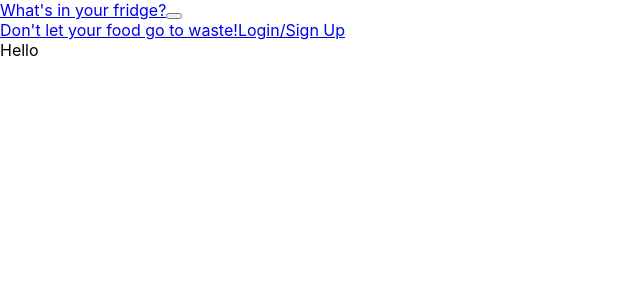
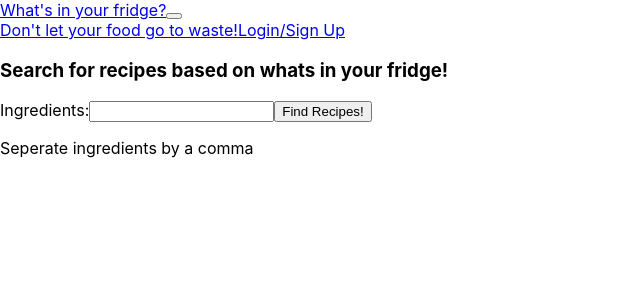
Before and after one commit to TheresaRutledge/whats-in-your-fridge, a React (Create React App) app in the folder client/: page / in a window 1280 px wide. Shown: the top 300 px of the page, without its empty margins (0-640 px from the left). Built offline with nearby package versions, Linux system fonts and the light colour scheme.

Commit message:
lost items

```diff
--- a/client/src/App.js
+++ b/client/src/App.js
@@ -5,9 +5,10 @@ import ApolloClient from 'apollo-boost';
 
 import Donate from "./pages/Donate";
 import Home from "./pages/Home";
-import Login from "./pages/Login";
+import LoginForm from "./components/LoginForm";
 import NoMatch from "./pages/NoMatch";
 import Profile from "./pages/Profile";
+import SingleRecipe from "./pages/SingleRecipe";
 import Navbar from './components/Navbar';
 
 import { StoreProvider } from "./utils/State";
@@ -34,7 +35,8 @@ function App() {
                         <Navbar />
                         <Switch>
                             <Route exact path='/' component={Home} />
-                            {/* <Route exact path='/login' component={Login} /> */}
+                            <Route exact path='/login' component={LoginForm} />
+                            <Route exact path='recipe/:id' component={SingleRecipe} />
                             {/* <Route exact path='/profile' component={Profile} /> */}
                             {/* <Route exact path='/donate' component={Donate} /> */}
                             {/* <Route component={NoMatch} /> */}
--- /dev/null
+++ b/client/src/components/Recipes/index.js
@@ -0,0 +1,24 @@
+import React from 'react';
+import {Link} from 'react-router-dom';
+
+const Recipes = ({recipe}) => {
+    const missingIngredients = recipe.missedIngredients.map(item=>{
+        return " "+ item.name
+    });
+
+    return (
+        <div>
+            <Link to={`/recipe/${recipe.id}`}>
+                <img src={recipe.image} className="card-img-top" alt="..." />
+                </Link>
+                <div className="card-body">
+                    <h5 className="card-title">{recipe.title}</h5>
+                    <p className="card-text">{`${recipe.missedIngredientCount} Missing Ingredients: ${missingIngredients} `}</p>
+                    <a href="#" className="btn btn-primary">View Comments: 3</a>
+                    <p id='favorite'>Star</p>
+                </div>
+        </div>
+    )
+};
+
+export default Recipes;
--- a/client/src/components/Search/index.js
+++ b/client/src/components/Search/index.js
@@ -0,0 +1,59 @@
+import React, { useState, useEffect } from 'react';
+import { UPDATE_INGREDIENTS, UPDATE_RECIPES } from '../../utils/actions';
+import { useStoreContext } from '../../utils/State';
+import { getRecipes } from '../../utils/helpers';
+
+
+
+
+
+const Search = () => {
+
+    const [state, dispatch] = useStoreContext();
+
+    const handleChange = event => {
+        let ingredients = event.target.value;
+        ingredients = ingredients.split(',');
+        dispatch({
+            type: UPDATE_INGREDIENTS,
+            ingredients: ingredients
+        })
+    }
+
+    const handleFormSubmit = async (event) => {
+        event.preventDefault();
+        await getRecipes(state.ingredients)
+        .then(recipes => {
+            dispatch({
+                type:UPDATE_RECIPES,
+                recipes:recipes
+            });
+
+        }).then(data=>{
+            console.log(state.recipes)
+        })
+
+
+
+    }
+
+    return (
+        <div>
+            <form id='group-form' onSubmit={handleFormSubmit}>
+                <div id='groups'>
+                    <div>
+                        <h3>Search for recipes based on whats in your fridge!</h3>
+                        <label htmlFor="group-1">Ingredients:</label>
+                        <input type="text" className="form-control mb-2 mr-sm-2" id="group-1" onChange={handleChange} />
+                        <button
+                            type='submit'
+                        >Find Recipes!</button>
+                    </div>
+                </div>
+                <p>Seperate ingredients by a comma</p>
+            </form>
+        </div>
+    )
+};
+
+export default Search;
--- a/client/src/pages/Home.js
+++ b/client/src/pages/Home.js
@@ -1,10 +1,20 @@
 import React from 'react';
+import Search from "../components/Search";
+import Recipes from "../components/Recipes";
+import { useStoreContext } from '../utils/State';
 
 const Home = () => {
+    const [state,dispatch] = useStoreContext();
+
     return (
-        <div>
-            Hello
+        <div className='container'>
+            <Search />
+            {state.recipes.map(recipe => (
+                <Recipes key ={recipe.id} recipe={recipe} />
+            ))}
+
         </div>
+
     )
 };
 
--- /dev/null
+++ b/client/src/pages/SingleRecipe.js
@@ -0,0 +1,28 @@
+//BUG - this page isn't rendered when the path is followed
+import React from 'react';
+import { useParams } from 'react-router-dom';
+import { getSingleRecipe } from '../utils/helpers';
+
+const singleRecipe =()=> {
+    const { id } = useParams;
+    const recipe = getSingleRecipe(id);
+
+
+    return (
+        <div>
+            <h1>{recipe.title}</h1>
+            <img src={recipe.image} />
+            <h3>Ingredients</h3>
+            <ul>
+        {recipe.extendedIngredients.map(item=>{
+            return <li>item.name</li>
+        })}
+    </ul>
+            <h3>Directions:</h3>
+            <p>{recipe.instructions}</p>
+        </div>
+
+    )
+};
+
+export default singleRecipe;
```
Also changed, not shown: client/src/components/SingleRecipe/index.js (added).
